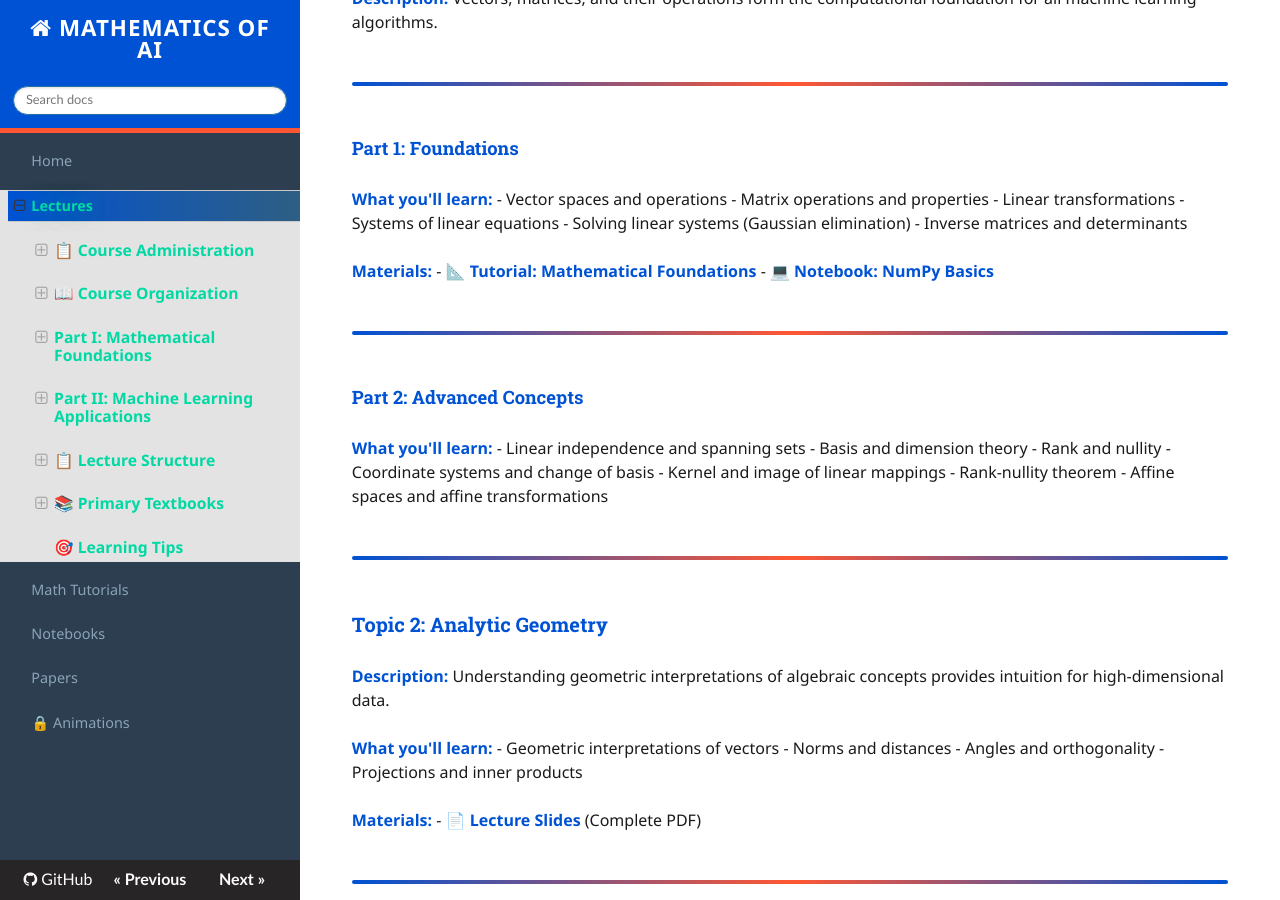
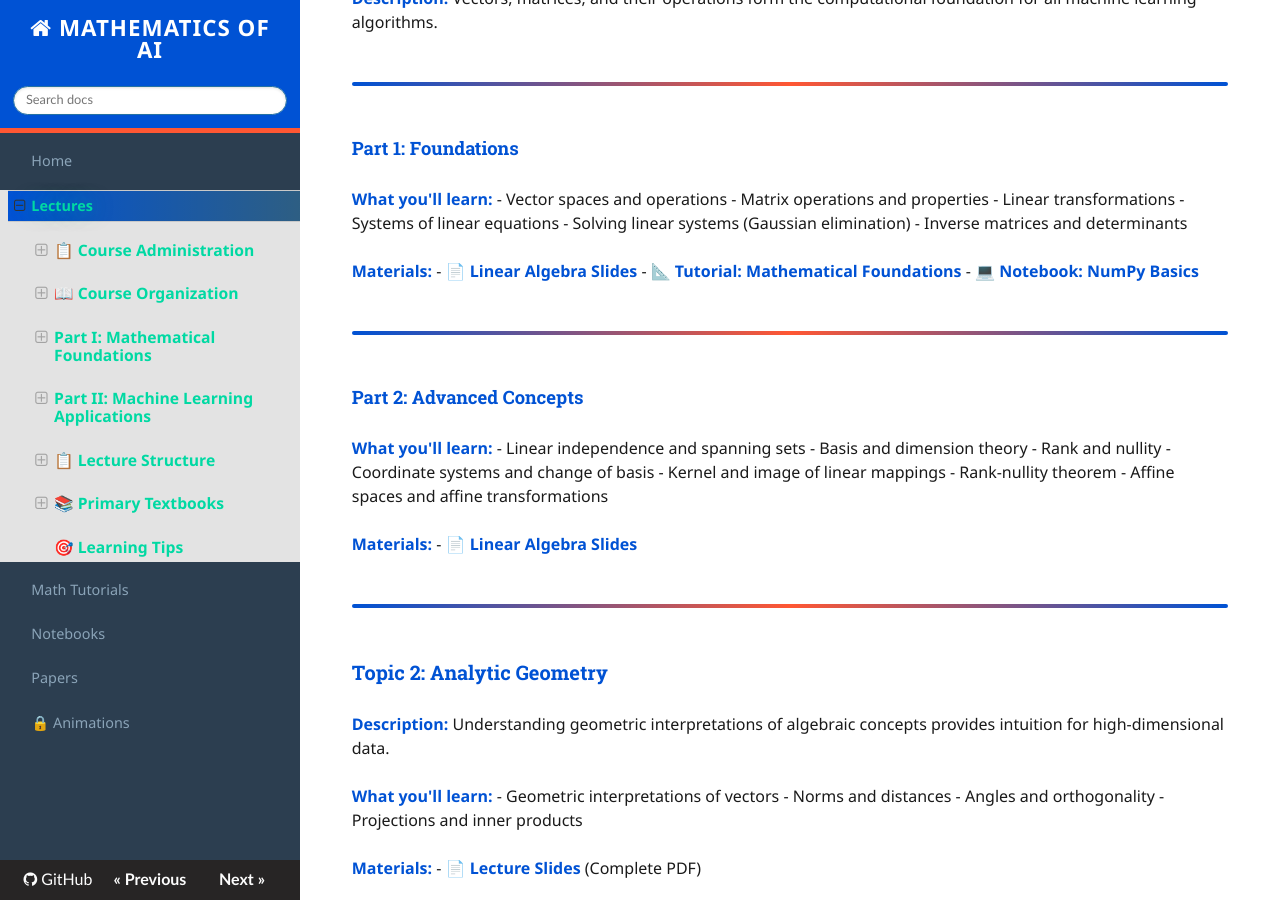
Before and after one commit to alnemari-m/mathai-website, an MkDocs documentation site: the page built from docs/lectures.md, in a window 1280 px wide and 900 px high, scrolled down 1654 px. Built offline with MkDocs 1.6.1, drawn with Linux system fonts in a browser that asks for light colours; nearby versions of some CDN libraries.

Commit message:
Add Linear Algebra Identical PDF for both Foundation and Advanced sections
🤖 Generated with [Claude Code](https://claude.com/claude-code)

Co-Authored-By: Claude <noreply@anthropic.com>

```diff
--- a/docs/lectures.md
+++ b/docs/lectures.md
@@ -60,6 +60,7 @@ This course is divided into two main parts:
 - Inverse matrices and determinants
 
 **Materials:**
+- [📄 Linear Algebra Slides](pdfs/Linear_Algebra_Identical.pdf)
 - [📐 Tutorial: Mathematical Foundations](tutorials/Tutorial_01_Mathematical_Foundations.md)
 - [💻 Notebook: NumPy Basics](notebooks/01_Python_Libraries_Basics.ipynb)
 
@@ -75,6 +76,9 @@ This course is divided into two main parts:
 - Kernel and image of linear mappings
 - Rank-nullity theorem
 - Affine spaces and affine transformations
+
+**Materials:**
+- [📄 Linear Algebra Slides](pdfs/Linear_Algebra_Identical.pdf)
 
 ---
 
```
Also changed, not shown: 1 other file.
